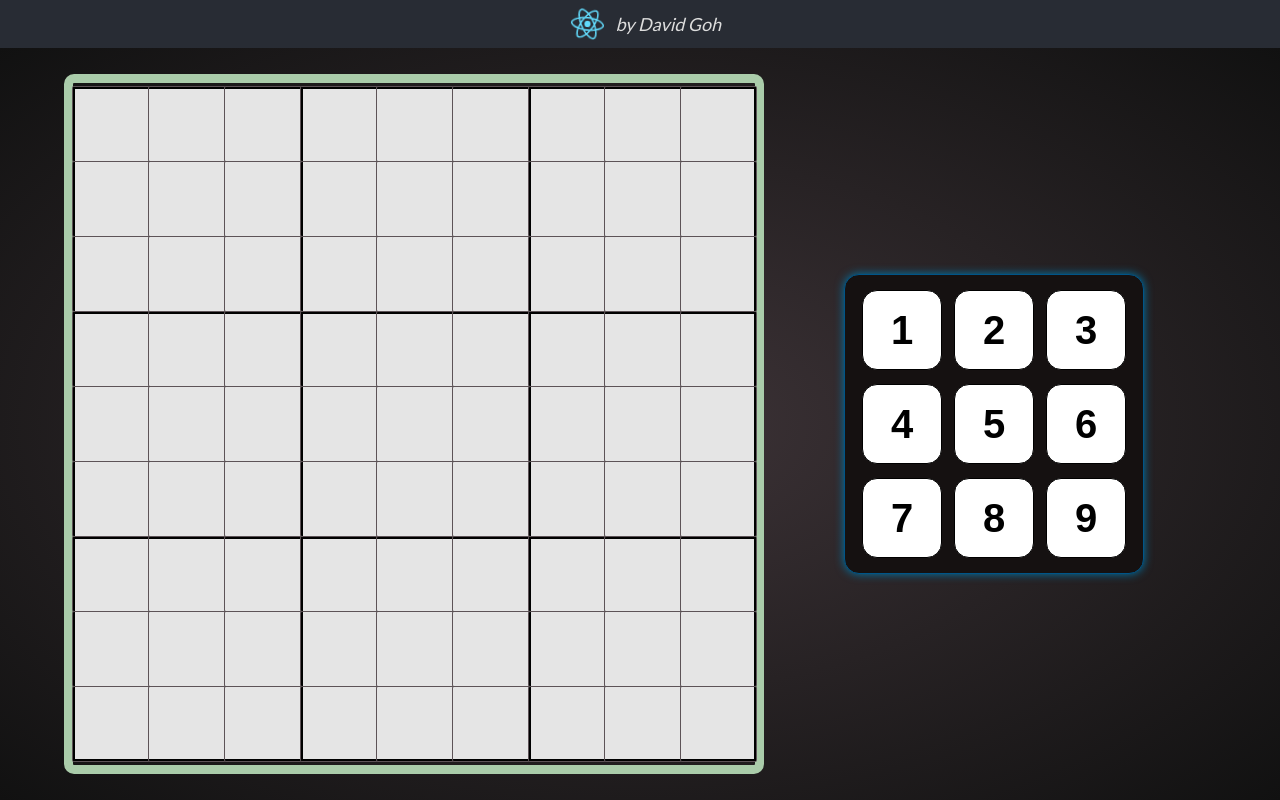
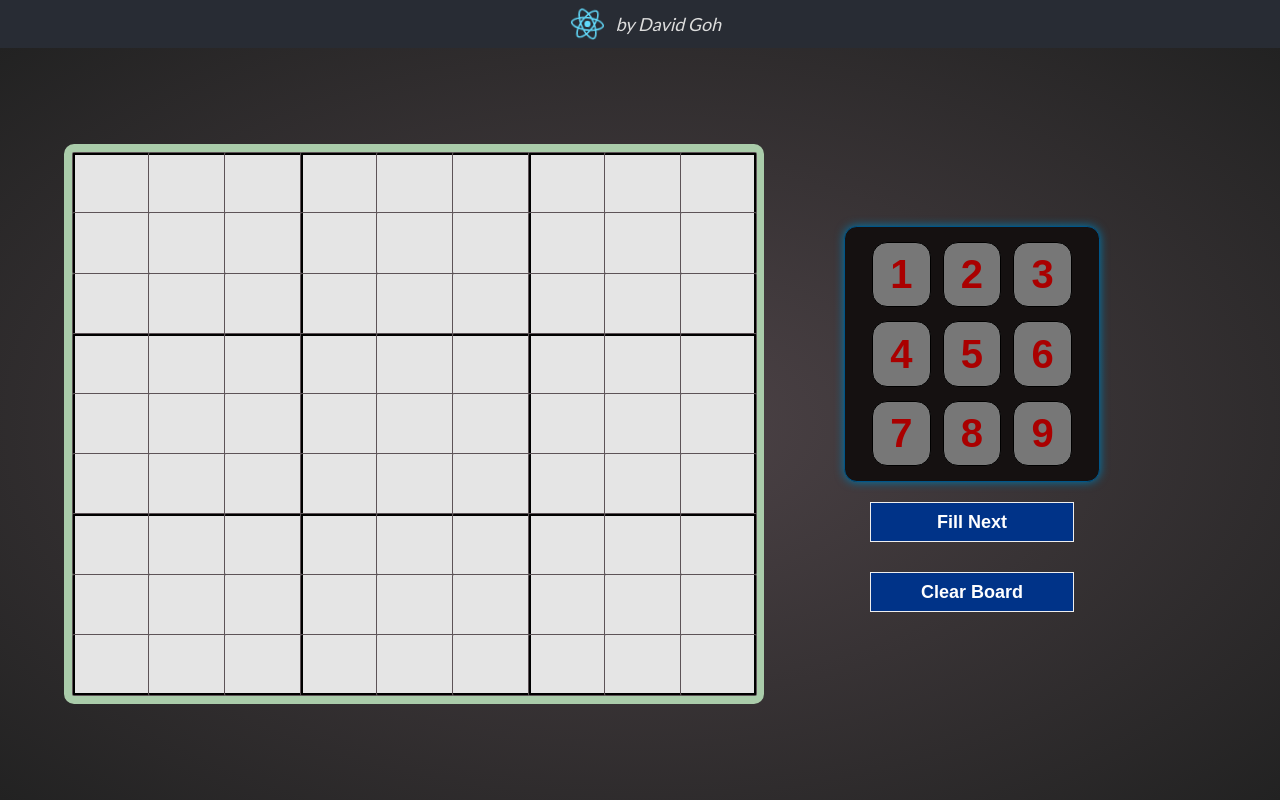
Before and after one commit to kr0stofa/sudoku_react2, a React (Create React App) app: page / in a window 1280 px wide. Built offline with nearby package versions, Linux system fonts and the light colour scheme.

Commit message:
ADD next move getter

```diff
--- a/src/components/GameBoard.tsx
+++ b/src/components/GameBoard.tsx
@@ -8,18 +8,20 @@ const getTileFromId = (id: number) => [id % 100, Math.floor(id / 100)];
 
 interface BoardProps {
   currBoard: Board;
+  validBoard: Board;
   hoveredTile: number;
   setHoveredTile: (t: number) => void;
   selectedTile: number;
-  setSelectedTile: (t: number) => void;
+  chooseSelectedTile: (t: number) => void;
 }
 
 const GameBoard = ({
   currBoard,
+  validBoard,
   hoveredTile,
   setHoveredTile,
   selectedTile,
-  setSelectedTile,
+  chooseSelectedTile,
 }: BoardProps) => {
   const handleHover = (x: number, y: number) => {
     return () => {
@@ -40,7 +42,7 @@ const GameBoard = ({
 
   const handleClick = (x: number, y: number) => {
     return () => {
-      setSelectedTile(getTileID(x, y));
+      chooseSelectedTile(getTileID(x, y));
     };
   };
 
@@ -54,6 +56,7 @@ const GameBoard = ({
               x={x}
               y={y}
               value={v}
+              isValid={!!validBoard[y][x]}
               isHighlighted={isHighlighted(x, y)}
               onHover={handleHover(x, y)}
               onHoverEnd={handleHoverEnd(x, y)}
--- a/src/components/Numpad.tsx
+++ b/src/components/Numpad.tsx
@@ -3,15 +3,23 @@ import "./numpad.css";
 interface Props {
   onSet: (n: number) => void;
   currVal: number;
+  availableNums: Array<number>;
 }
-const Numpad = ({ onSet, currVal }: Props) => {
+const Numpad = ({ onSet, currVal, availableNums }: Props) => {
   return (
     <div className="numpad">
       <div className="num-grid">
         {new Array(9).fill(null).map((_, i) => (
           <button
+            key={`num-${i + 1}`}
             onClick={() => onSet(i + 1)}
-            className={`number ${currVal === i + 1 ? "highlight" : ""}`}
+            className={`number ${
+              currVal === i + 1
+                ? "highlight"
+                : !availableNums.includes(i + 1)
+                ? "badnum"
+                : ""
+            }`}
           >
             {i + 1}
           </button>
--- a/src/components/Sudoku.tsx
+++ b/src/components/Sudoku.tsx
@@ -1,6 +1,6 @@
-import React, { useState } from "react";
+import React, { useCallback, useEffect, useState } from "react";
 import GameBoard from "./GameBoard";
-import { Board } from "./types";
+import { Action, AvailBoard, Board } from "./types";
 import "./sudoku.css";
 import Numpad from "./Numpad";
 
@@ -11,22 +11,18 @@ const ROWS = 9;
 const COLS = 9;
 
 const getEmptyBoard = () =>
-  new Array(ROWS).fill(null).map(() => new Array(COLS).fill(0));
+  new Array(ROWS).fill(null).map(() => new Array(COLS).fill(0)) as Board;
 
 const Sudoku = () => {
   const [currBoard, setCurrBoard] = useState<Board>(getEmptyBoard());
   const [prevBoard, setPrevBoard] = useState<Board>(getEmptyBoard());
+  const [validBoard, setValidBoard] = useState<Board>(getEmptyBoard());
+  const [availBoard, setAvailBoard] = useState<AvailBoard>();
   const [selectedTile, setSelectedTile] = useState<number>(-1);
   const [hoveredTile, setHoveredTile] = useState<number>(-1);
+  const [currAvailNums, setCurrAvailNums] = useState<Array<number>>([]);
 
-  const boardProps = {
-    currBoard,
-    selectedTile,
-    setSelectedTile,
-    hoveredTile,
-    setHoveredTile,
-  };
-
+  // ==================== Tile Helper Functions ====================
   const getTileValue = (x: number, y: number) => currBoard[y][x];
   const getTileValueById = (id: number) => {
     if (selectedTile < 0) {
@@ -36,17 +32,51 @@ const Sudoku = () => {
     return getTileValue(x, y);
   };
 
-  const getAvailableNumbers = (x: number, y: number, val: number, b: Board) => {
+  const getAvailableNumbers = (x: number, y: number, b: Board) => {
     const avail = [1, 2, 3, 4, 5, 6, 7, 8, 9];
     const unavail = new Map<number, boolean>();
     b[y].forEach((v: number) => unavail.set(v, true));
+    b.forEach((r: Array<number>) => unavail.set(r[x], true));
+
+    // Box check
+    let boxCols = [6, 7, 8];
+    if (x < 3) {
+      boxCols = [0, 1, 2];
+    } else if (x < 6) {
+      boxCols = [3, 4, 5];
+    }
+
+    let boxRows = [6, 7, 8];
+    if (y < 3) {
+      boxRows = [0, 1, 2];
+    } else if (y < 6) {
+      boxRows = [3, 4, 5];
+    }
+
+    boxRows.forEach((y) => boxCols.forEach((x) => unavail.set(b[y][x], true)));
+
+    return avail.filter((n) => !unavail.has(n));
+  };
+
+  const getAvailableNumbersById = (id: number, b: Board) => {
+    if (id < 0) {
+      return [];
+    }
+    const [x, y] = getTileFromId(id);
+    const a = getAvailableNumbers(x, y, b);
+    // console.log(`Available numbers at [${x},${y}]: ${a}`);
+    return a;
   };
 
   const isTileValid = (x: number, y: number, val: number, b: Board) => {
+    if (val === 0) {
+      return true;
+    }
+
     let valid = true;
 
     // Horizontal check
-    valid = !b[y].some((v: number) => v === val);
+    valid = !b[y].some((v: number, dx: number) => v === val && dx !== x);
 
     if (!valid) {
       // console.log("hori fail", b[y]);
@@ -54,7 +84,7 @@ const Sudoku = () => {
     }
 
     // Vertical check
-    valid = !b.some((e) => e[x] === val);
+    valid = !b.some((e, dy) => e[x] === val && dy !== y);
 
     if (!valid) {
       // console.log("vert fail");
@@ -76,10 +106,45 @@ const Sudoku = () => {
       boxRows = [3, 4, 5];
     }
 
-    valid = !boxRows.some((y) => boxCols.some((x) => b[y][x] === val));
+    valid = !boxRows.some((dy) =>
+      boxCols.some((dx) => b[dy][dx] === val && (dx !== x || dy !== y))
+    );
 
     return valid;
   };
+
+  // ==================== Mutators ====================
+  const clearBoard = () => {
+    setCurrBoard(getEmptyBoard());
+  };
+
+  const updateValidBoard = useCallback(
+    (b: Board) => {
+      // console.log("Updating Valid Board");
+      const newVB = getEmptyBoard();
+      currBoard.forEach((r, y) =>
+        r.forEach((v, x) => (newVB[y][x] = isTileValid(x, y, v, b) ? 1 : 0))
+      );
+      setValidBoard(newVB);
+      // console.log("Finished updating Valid Board");
+    },
+    [currBoard]
+  );
+
+  const updateAvailBoard = useCallback(
+    (b: Board) => {
+      // console.log("Updating AvailBoard");
+      const newAB = new Map() as AvailBoard;
+      currBoard.forEach((r, y) =>
+        r.forEach((v, x) =>
+          newAB.set(getTileID(x, y), getAvailableNumbers(x, y, b))
+        )
+      );
+      setAvailBoard(newAB);
+      // console.log("Finished updating AvailBoard", newAB);
+    },
+    [currBoard]
+  );
 
   const setNumber = (x: number, y: number, val: number) => {
     const nb = currBoard.map((r) => [...r]);
@@ -91,12 +156,12 @@ const Sudoku = () => {
     setNumber(x, y, 0);
   };
 
-  const handleSetValue = (val: number) => {
-    if (selectedTile < 0) {
+  const handleSetValue = (tileId: number, val: number) => {
+    if (tileId < 0) {
       return;
     }
 
-    if (getTileValueById(selectedTile) === val) {
+    if (getTileValueById(tileId) === val) {
       return;
     }
 
@@ -104,18 +169,94 @@ const Sudoku = () => {
     const pb = currBoard.map((r) => [...r]);
     setPrevBoard(pb);
 
-    const [x, y] = getTileFromId(selectedTile);
-    const v = isTileValid(x, y, val, pb);
+    const [x, y] = getTileFromId(tileId);
+    // const v = isTileValid(x, y, val, pb);
 
-    console.log("Valid?", v);
     // Set the number
     setNumber(x, y, val);
+  };
+
+  const chooseSelectedTile = async (id: number) => {
+    setSelectedTile(id);
+    setCurrAvailNums(getAvailableNumbersById(id, currBoard));
+  };
+
+  // ==================== Constraint solver ====================
+  const getBestMove = () => {
+    let r = { tileId: -1, val: 1 } as Action;
+
+    if (!availBoard) {
+      return r;
+    }
+
+    let min = 10;
+    let bestId = -1;
+    let bestOptions = [] as Array<number>;
+
+    availBoard.forEach((nums, id) => {
+      const l = nums.length;
+      if (l < 1) {
+        // Some square has run out of moves!
+        return r;
+      }
+
+      if (getTileValueById(id) === 0) {
+        // Get most constrained space
+        if (l < min) {
+          min = l;
+          bestId = id;
+          bestOptions = nums;
+        }
+      }
+    });
+
+    r.tileId = bestId;
+    r.val = bestOptions[Math.floor(Math.random() * bestOptions.length)];
+
+    console.log(`Best move is: ${r.tileId} ${r.val}`);
+    return r;
+  };
+
+  const doBestMove = () => {
+    const { tileId, val } = getBestMove();
+
+    chooseSelectedTile(tileId);
+    setTimeout(() => handleSetValue(tileId, val), 100);
+  };
+
+  // ==================== Hooks ====================
+  // Update validBoard whenever currBoard changes
+  useEffect(() => {
+    updateValidBoard(currBoard);
+    updateAvailBoard(currBoard);
+  }, [updateValidBoard, updateAvailBoard, currBoard]);
+
+  const boardProps = {
+    currBoard,
+    validBoard,
+    selectedTile,
+    chooseSelectedTile,
+    hoveredTile,
+    setHoveredTile,
   };
 
   return (
     <div className="sudoku">
       <GameBoard {...boardProps} />
-      <Numpad currVal={getTileValueById(selectedTile)} onSet={handleSetValue} />
+      <div className="actions-group">
+        <Numpad
+          availableNums={currAvailNums}
+          currVal={getTileValueById(selectedTile)}
+          onSet={(v: number) => handleSetValue(selectedTile, v)}
+        />
+
+        <button className="btn-next" onClick={doBestMove}>
+          Fill Next
+        </button>
+        <button className="btn-next" onClick={clearBoard}>
+          Clear Board
+        </button>
+      </div>
     </div>
   );
 };
--- a/src/components/Tile.tsx
+++ b/src/components/Tile.tsx
@@ -5,6 +5,7 @@ interface TileProps {
   x: number;
   y: number;
   value: number;
+  isValid: boolean;
   isSelected: boolean;
   isHighlighted: boolean;
   onClick: () => void;
@@ -17,6 +18,7 @@ const Tile = ({
   y,
   value,
   onClick,
+  isValid,
   isSelected,
   isHighlighted,
   onHover,
@@ -41,7 +43,7 @@ const Tile = ({
       <span
         className={`tile-content ${isSelected ? "selected" : ""} ${
           isHighlighted ? "highlight" : ""
-        }`}
+        } ${!isValid ? "invalid" : ""}`}
       >
         {value > 0 ? value : ""}
       </span>
--- a/src/components/numpad.css
+++ b/src/components/numpad.css
@@ -1,18 +1,19 @@
 .numpad{
   position: relative;
-  height: 100%;
+  height: 32vh;
+  width: 32vh;
   display: flex;
   flex-direction: column;
   justify-content: center;
-  margin-left: 80px;
+  aspect-ratio: 1/1;
 }
 
 .num-grid{
   position: relative;
   display: flex;
   flex-wrap: wrap;
-  width: 300px;
-  height: 300px;
+  width: 100%;
+  height: 100%;
   justify-content: center;
   align-content: center;
   align-items: center;
@@ -24,8 +25,8 @@
 }
 
 .number{
-  width: 80px;
-  height: 80px;
+  width: 24%;
+  height: 32%;
   margin: 7px 6px;
   border: solid 1px #000;
   border-radius: 15px;
@@ -49,3 +50,8 @@
   pointer-events: none;
   cursor: none;
 }
+
+.number.badnum{
+  color: #a00;
+  background: #777;
+}
--- a/src/components/sudoku.css
+++ b/src/components/sudoku.css
@@ -2,21 +2,46 @@
   height: 94vh;
   width: 100%;
   display: flex;
-  background: radial-gradient(#3d3337, #111);
+  background: radial-gradient(#4d4347, #222);
 }
+
+.actions-group{
+  display: flex;
+  flex-direction: column;
+  justify-content: center;
+  position: relative;
+  height: 100%;
+  margin-left: 80px;
+}
+
+.btn-next{
+  height: 5vh;
+  width: 16vw;
+  margin: 20px auto 10px auto;
+  border: none;
+  background: #038;
+  color: #fff;
+  border: solid 1px #eee;
+  font-size: calc(2px + 2vh) ;
+  font-weight: bold;
+  cursor: pointer;
+}
+
 .gameboard{
   position: relative;
   display: flex;
   flex-direction: column;
-  width: 700px;
+  width: 70vw;
   flex: 0 0 auto;
-  height: 700px;
+  height: 70vh;
+  max-width: 700px;
   max-height: 700px;
   justify-content: center;
   margin: auto 0;
   border-radius: 10px;
   margin-left: 5%;
   border: solid 9px #aca;
+  aspect-ratio: 1/1;
 }
 
 .row{
@@ -79,9 +104,17 @@
 .tile-content.selected{
   background: #0ce;
   color: #fff;
-
+  border: solid 2px #f55;
+  width: 99%;
+  height: 99%;
   font-size: 36px;
   font-weight: bold;
+  box-shadow: inset 0 0 12px 0 #a5a5a5;
+}
+
+.tile-content.invalid{
+  background: #e33;
+  color: #333;
 }
 
 .highlight{
```
Also changed, not shown: src/components/types.ts (+7 -0 lines).
